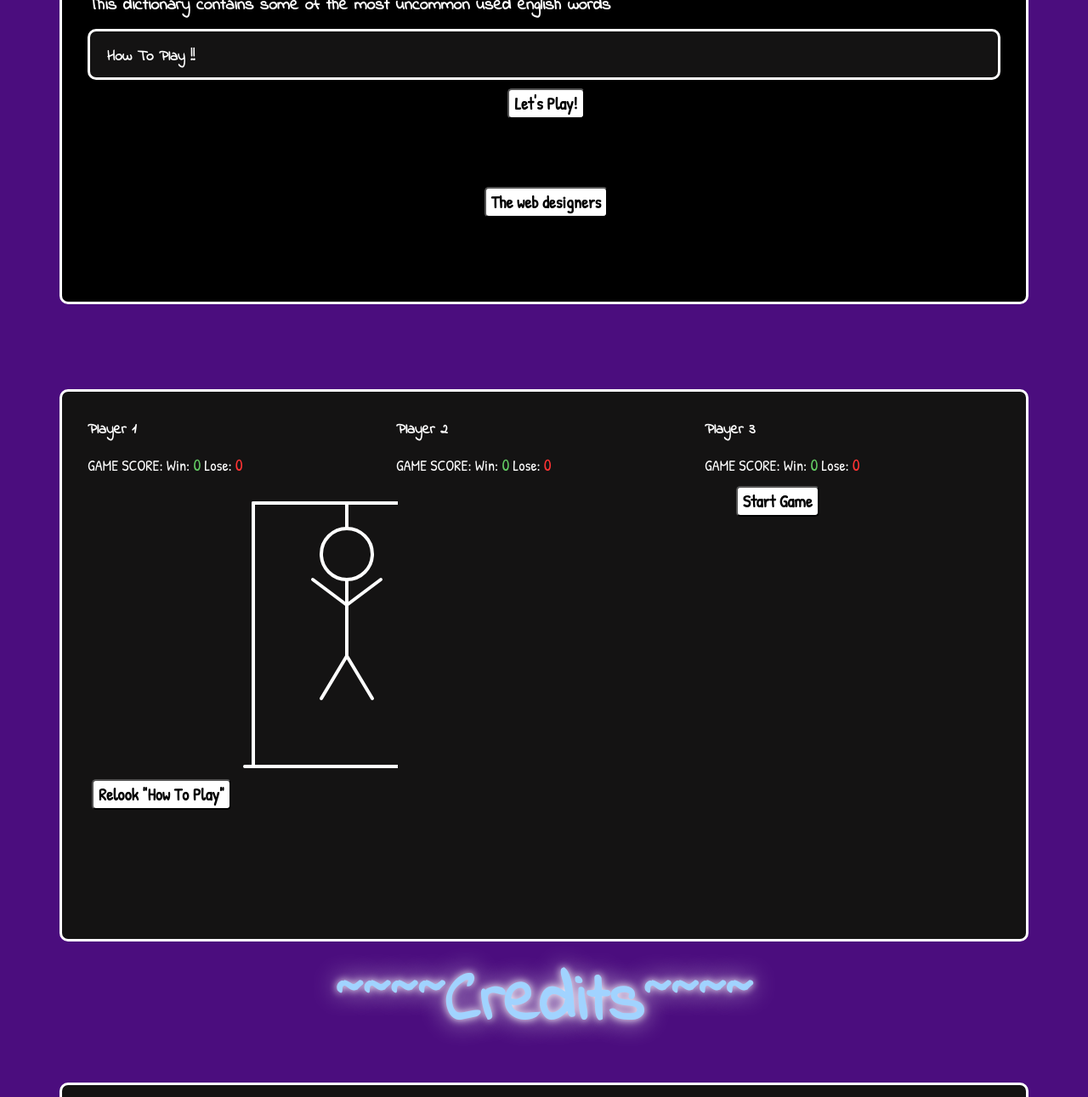
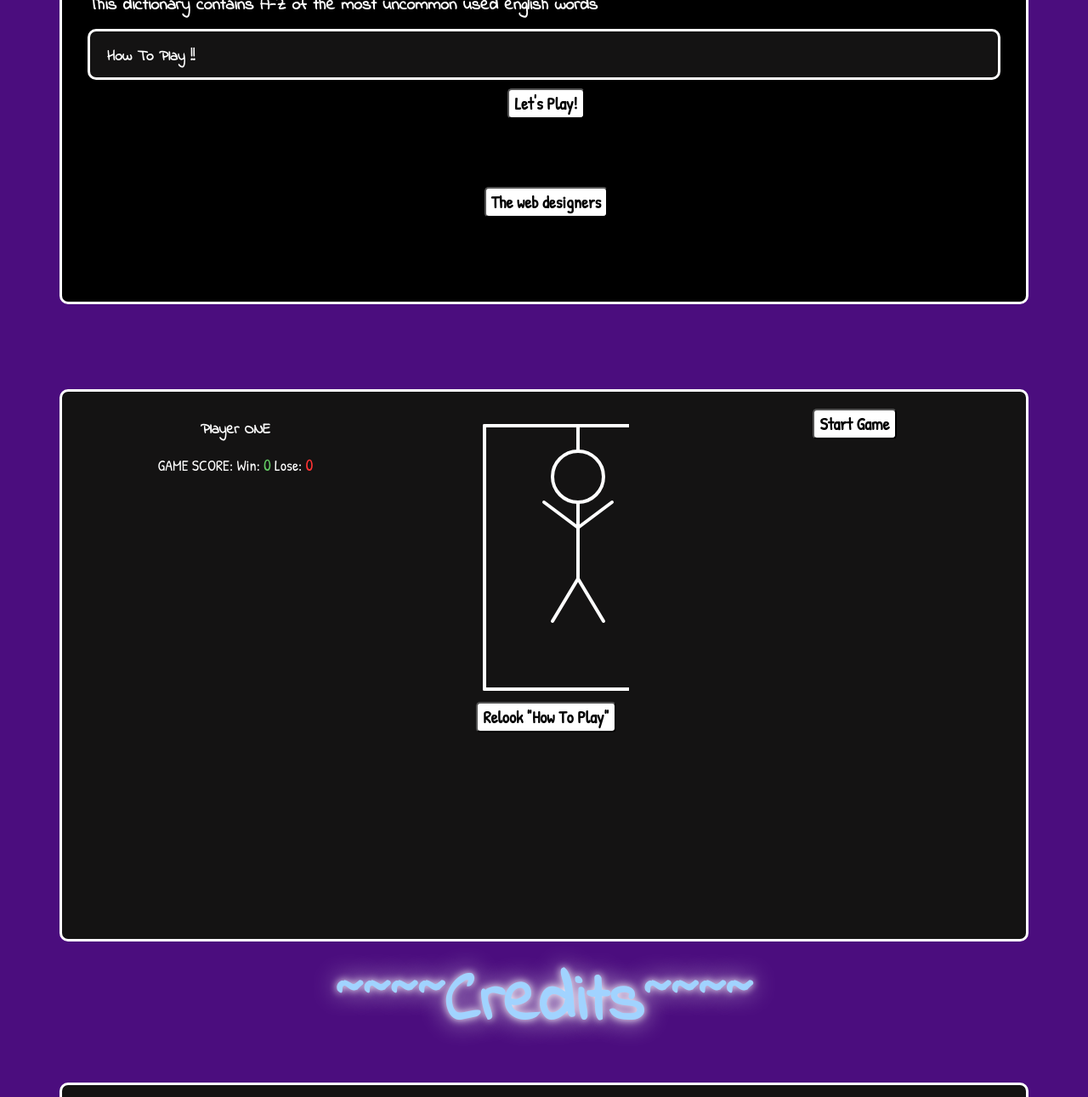
Before and after one commit to weihanyeo/HangmanHtml, a plain HTML site: page index.html in a window 1280 px wide. Shown: the part 362-1653 px from the top of the page at 85% size. Drawn offline with nearby package versions, Linux system fonts and the light colour scheme.

Commit message:
Update index.html

```diff
--- a/index.html
+++ b/index.html
@@ -69,7 +69,7 @@
       </section>
 
       <h2 class="sub-heading">Are you up for the challenge?</h2>
-      <h2>This dictionary contains some of the most uncommon used english words</h2>
+      <h2>This dictionary contains A-Z of the most uncommon used english words</h2>
 
       <!-- Hangman game instructions -->
       <div class="game-container grow">
@@ -81,7 +81,7 @@
           If you guess an incorrect letter <b>10 times</b>, you will lose the
           game.<br />
           <b>Only</b> letters in the English alphabet will accepted. <b>Case insensitive.</b><br />
-          For multiplayer, player 1 finishes, player 2 comtinues.<br />
+          For multiplayer, player 1 finishes, player 2 comtinues et cetera.<br />
         </p>
       </div>
       <div class="text-center justify-content-center align-items-center">
@@ -98,33 +98,19 @@
 
     <div class="container game-container" id="gameSection">
       <div class="row">
-        <div class="col-sm-4" id="score">
-          <h3>Player 1</h3>
-          <p>
-            GAME SCORE: Win: <span class="win">0</span> Lose:
-            <span class="lose">0</span>
-          </p>
-        </div>
-        <div class="col-sm-4" id="score">
-          <h3>Player 2</h3>
-          <p>
-            GAME SCORE: Win: <span class="win">0</span> Lose:
-            <span class="lose">0</span>
-          </p>
-        </div>
-        <div class="col-sm-4" id="score">
-          <h3>Player 3</h3>
+        <div class="col-sm-12 col-md-6 col-lg-4 text-center" id="score">
+          <h3>Player ONE</h3>
           <p>
             GAME SCORE: Win: <span class="win">0</span> Lose:
             <span class="lose">0</span>
           </p>
         </div>
 
-        <!-- Start Hangman game -->
-        <div class="col-sm-12 col-md-6 text-center">
+        <!-- Start Hangman game  col-12 col-md-6 col-lg-4 -->
+        <div class="col-sm-12 col-md-6 col-lg-4 text-center">
           <svg height="345" width="200" class="figure-container">
             <!-- Rod -->
-            <line x1="20" y1="330" x2="230" y2="330" class="figure-part" />
+            <line x1="30" y1="330" x2="230" y2="330" class="figure-part" />
             <line x1="30" y1="20" x2="30" y2="330" class="figure-part" />
             <line x1="30" y1="20" x2="240" y2="20" class="figure-part" />
             <line x1="140" y1="20" x2="140" y2="50" class="figure-part" />
@@ -144,8 +130,6 @@
             <line x1="155" y1="80" x2="145" y2="70" class="lose-face" />
             <line x1="145" y1="80" x2="155" y2="70" class="lose-face" />
 
-            <circle cx="140" cy="90" r="5" class="lose-face" />
-
             <!-- Body -->
             <line x1="140" y1="110" x2="140" y2="200" class="figure-part" />
 
@@ -160,7 +144,7 @@
           </svg>
         </div>
 
-        <div class="col-sm-12 col-md-6 text-center">
+        <div class="col-sm-12 col-md-6 col-lg-4 text-center">
           <div class="text-center justify-content-center align-items-center">
             <button id="start-btn" onclick="startGame()">Start Game</button>
           </div>
@@ -193,7 +177,7 @@
           <button id="play-btn" onclick="startGame()">Play Again</button>
         </div>
       </div>
-      <div class="text-left">
+      <div class="text-center">
         <button id="section-btn" onclick="location.href='#sectionbuff'"> Relook "How To Play"</button>
       </div>
   </main>
@@ -205,9 +189,9 @@
       <h1 class="gameTitle">~~~~Credits~~~~</h1>
     </div>
 
-    <section class="footer">
+    <section class="footer text-center">
       <div class="container game-container" data-aos="fade-up" data-aos-easing="ease-in-out" data-aos-delay="300">
-        <div class="col-12 col-md-6 col-lg-4">
+        <div class="footer__logo-wrapper">
           <img src="assets/images/nus logo.png" alt="">
         </div>
         <p><br />
@@ -222,7 +206,7 @@
       </div>
     </section>
 
-    <section class="footer">
+    <section class="footer text-center">
       <div class="container game-container" data-aos="fade-up" data-aos-easing="ease-in-out" data-aos-delay="300">
         <div class="footer__logo-wrapper">
           <img src="assets/images/nus logo.png" alt="">
@@ -239,7 +223,7 @@
       </div>
     </section>
 
-    <section class="footer">
+    <section class="footer text-center">
       <div class="container game-container" data-aos="fade-up" data-aos-easing="ease-in-out" data-aos-delay="300">
         <div class="footer__logo-wrapper">
           <img src="assets/images/Temasek.png" alt="">
@@ -256,8 +240,8 @@
       </div>
     </section>
 
-    <section class="footer" data-aos="fade-up" data-aos-easing="ease-in-out" data-aos-delay="300">
-      <div class="container game-container">
+    <section class="footer text-center" >
+      <div class="container game-container" data-aos="fade-up" data-aos-easing="ease-in-out" data-aos-delay="300">
         <div class="footer__logo-wrapper">
           <img src="assets/images/ngee-ann-poly.png" alt="">
         </div>
@@ -273,7 +257,7 @@
       </div>
     </section>
 
-    <section class="footer">
+    <section class="footer text-center">
       <div class="container game-container" data-aos="fade-up" data-aos-easing="ease-in-out" data-aos-delay="300">
         <div class="footer__logo-wrapper">
           <img src="assets/images/SIT_logo.png" alt="">
```
